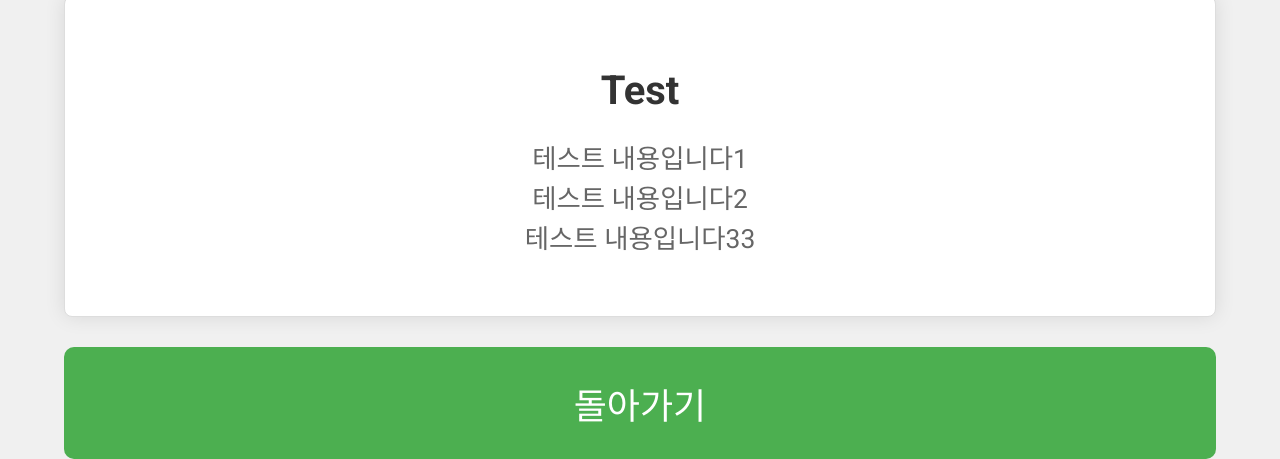
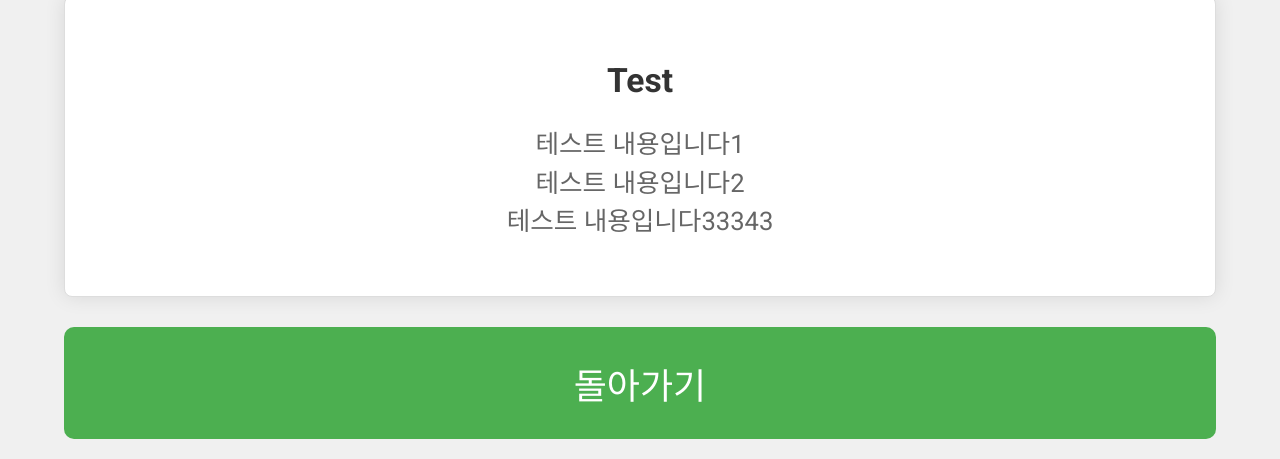
Before and after one commit to Inertia-h-j/Wswt, a website: page index.html in a window 1280 px wide. Shown: the part 372-831 px from the top of the page. Drawn offline with Linux system fonts and the light colour scheme.

Commit message:
Update index.html

```diff
--- a/index.html
+++ b/index.html
@@ -59,13 +59,13 @@
         }
 
         #description h3 {
-            font-size: 5vh; /* 폰트 크기를 2배로 늘림 */
+            font-size: 4.2vh; /* 폰트 크기를 2배로 늘림 */
             color: #333;
             margin-bottom: 1px;
         }
 
         #descriptionText {
-            font-size: 3.3vh; /* 폰트 크기를 2배로 늘림 */
+            font-size: 3.2vh; /* 폰트 크기를 2배로 늘림 */
             line-height: 1.5;
             color: #666;
         }
@@ -98,7 +98,7 @@
 
     <div id="description">
         <h3>Test</h3>
-        <p id="descriptionText">테스트 내용입니다1<br>테스트 내용입니다2<br>테스트 내용입니다33</p>
+        <p id="descriptionText">테스트 내용입니다1<br>테스트 내용입니다2<br>테스트 내용입니다33343</p>
     </div>
 
     <button id="backButton" onclick="goToIndex()">돌아가기</button>
```
